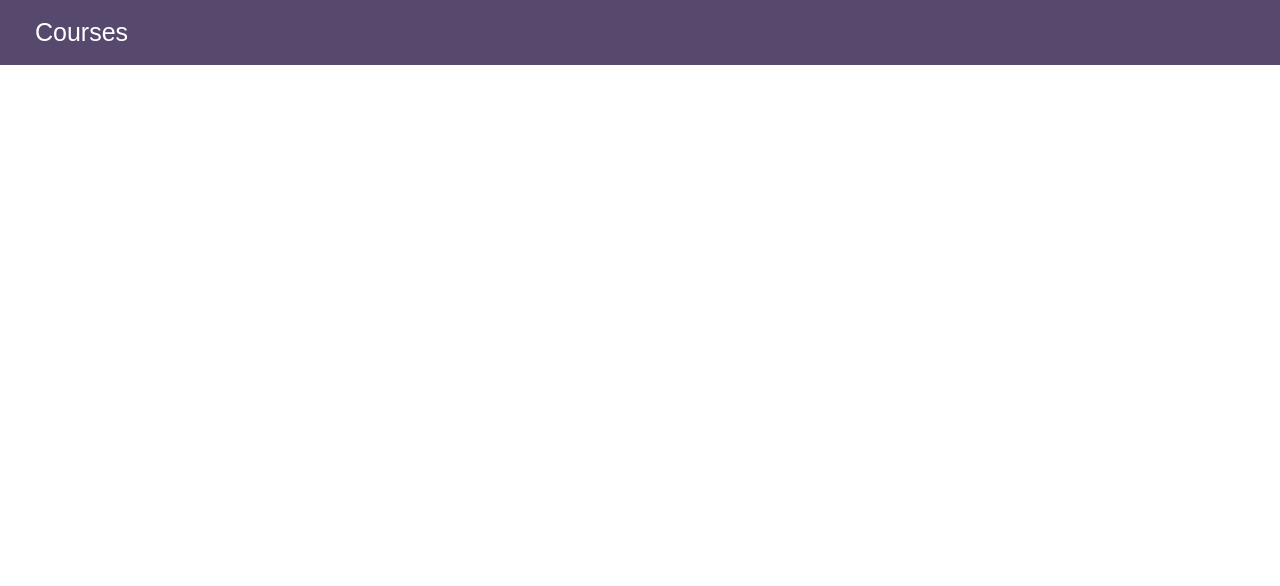
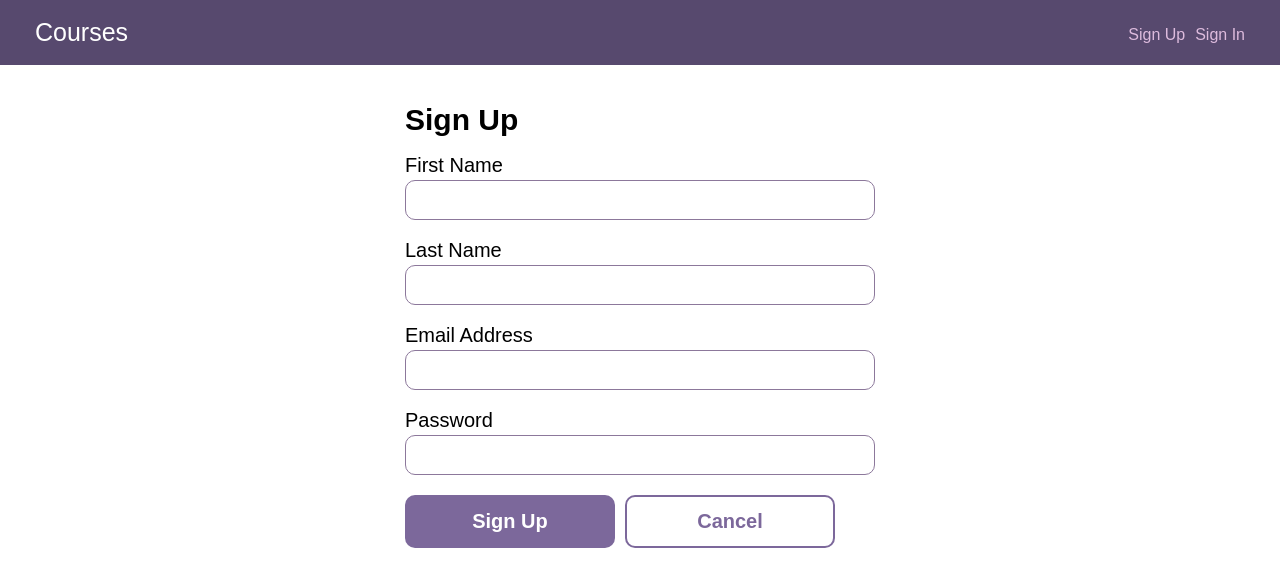
Before and after one commit to bertw82/full-stack-app, a React (Create React App) app in the folder client/: page /signup in a window 1280 px wide. Shown: the top 586 px of the page. Built offline with nearby package versions, Linux system fonts and the light colour scheme; no server answers; the HTML template or start-up script is replaced by a standard one.

Commit message:
create shell of all components

```diff
--- a/client/src/App.js
+++ b/client/src/App.js
@@ -10,19 +10,14 @@ import Courses from './components/Courses';
 import CourseDetail from './components/CourseDetail';
 import UpdateCourse from './components/UpdateCourse';
 import CreateCourse from './components/CreateCourse';
+import UserSignUp from './components/UserSignUp';
+import UserSignIn from './components/UserSignIn';
+import UserSignOut from './components/UserSignOut';
 
 class App extends Component {
   constructor() {
     super();
-    this.state = {
-      courses: []
-    }
     this.api = this.api.bind(this);
-    this.getCourses = this.getCourses.bind(this);
-  }
-
-  componentDidMount() {
-    this.getCourses();
   }
 
   api(path, method = 'GET', body = null) {
@@ -42,24 +37,10 @@ class App extends Component {
     return fetch(url, options);
   }
 
-  async getCourses() {
-    const response = await this.api('/courses');
-    if (response.status === 200) {
-      return response.json().then(data => {
-        this.setState({
-          courses: data
-        })
-      });
-    } else if (response.status === 401) {
-      console.log('Error 401');
-    } else {
-      throw new Error();
-    }
+  async updateCourse(path, data) {
+    const response = await this.api(`/courses/${path}`, 'PUT', data);
+    console.log(response);
   }
-
-  // async updateCourse() {
-  //   const response = await this.api('/course')
-  // }
 
   render() {
     return (
@@ -69,10 +50,13 @@ class App extends Component {
 
           <Switch>
             <Route exact path="/" render={ () => <Redirect to="/courses" />} />
-            <Route exact path="/courses" render={ () => <Courses courses={this.state.courses} />} />
+            <Route exact path="/courses" render={ () => <Courses api={this.api} />} />
             <Route path="/courses/create" render={ () => <CreateCourse api={this.api} />} />
             <Route exact path="/courses/:id" render={ () => <CourseDetail api={this.api} /> } />
-            <Route path="/courses/:id/update" render={ () => <UpdateCourse api={this.api} />} />
+            <Route path="/courses/:id/update" render={ () => <UpdateCourse api={this.api} update={this.updateCourse} />} />
+            <Route path="/signin" render={() => <UserSignIn /> } />
+            <Route path="/signup" render={() => <UserSignUp /> } />
+            <Route path="/signout" render={() => <UserSignOut /> } />
           </Switch>
         </div>
       </BrowserRouter>
--- a/client/src/components/Courses.js
+++ b/client/src/components/Courses.js
@@ -2,20 +2,60 @@ import React, { Component } from 'react';
 import { Link, withRouter } from 'react-router-dom';
 
 class Courses extends Component {
+  constructor(props) {
+    super(props);
+    this.state = {
+      courses: []
+    }
+    this.getCourses = this.getCourses.bind(this);
+  }
+
+  componentDidMount() {
+    this.getCourses();
+  }
+
+  async getCourses() {
+    const response = await this.props.api('/courses');
+    if (response.status === 200) {
+      return response.json().then(data => {
+        this.setState({
+          courses: data
+        })
+      });
+    } else if (response.status === 401) {
+      console.log('Error 401');
+    } else {
+      throw new Error();
+    }
+  }
+
+
 
   render() {
-    const courses = this.props.courses;
-    const list = courses.map(course => {
-      return <li key={course.id} className="course-link"><Link to={`/courses/${course.id}`}>{course.title}</Link></li>
+    const list = this.state.courses.map(course => {
+      return  <div key={course.id} className="course--link course--module">
+                <h2 className="course--label">Course</h2>
+                <h3 className="course--title">
+                  <Link className="button-link" to={`/courses/${course.id}`}>{course.title}</Link>
+                </h3>
+              </div>
+
+
     });
 
     return (
-      <>
-        <ul>
+      <div className="wrap main--grid">
           { list }
-        </ul>
-        <button className="button" style={{ margin: "20px"}}><Link className="button-link" to="/courses/create">Create Course</Link></button>
-      </>
+          <div className="course--module course--add--module">
+            <Link to="/courses/create">
+              <span className="course--add--title">
+              <svg version="1.1" xmlns="http://www.w3.org/2000/svg" x="0px" y="0px"
+              viewBox="0 0 13 13" className="add"><polygon points="7,6 7,0 6,0 6,6 0,6 0,7 6,7 6,13 7,13 7,7 13,7 13,6 "></polygon></svg>
+              New Course
+              </span>
+            </Link>
+          </div>
+      </div>
     );
   }
 }
--- a/client/src/components/Header.js
+++ b/client/src/components/Header.js
@@ -1,23 +1,31 @@
 import React from 'react';
-// import { Link } from 'react-router-dom';
+import { Link } from 'react-router-dom';
 
 export default class Header extends React.PureComponent {
   render() {
+    const authUser = this.props.authenticatedUser;
     return (
       <header>
         <div className="wrap header--flex">
-          <h1 className="header--logo"><a href="index.html">Courses</a></h1>
-          {/* <nav>
-            {
+          <h1 className="header--logo"><Link to="/courses">Courses</Link></h1>
+          <nav>
+            { authUser ? (
               <React.Fragment>
+                <ul className="header--signedin">
+                  <li>Welcome, Joe Smith!</li>
+                  <li><Link to="/signout">Sign Out</Link></li>
+                </ul>
               </React.Fragment>
+            ) : (
+              <React.Fragment>
+              <ul className="header--signedout">
+                <li><Link to="/signup">Sign Up</Link></li>
+                <li><Link to="/signin">Sign In</Link></li>
+              </ul>
+              </React.Fragment>
+            )}
+            </nav>
 
-            }
-            <ul class="header--signedin">
-              <li>Welcome, Joe Smith!</li>
-              <li><a href="sign-out.html">Sign Out</a></li>
-            </ul>
-          </nav> */}
         </div>
         </header>
     )
--- a/client/src/components/UpdateCourse.js
+++ b/client/src/components/UpdateCourse.js
@@ -22,25 +22,18 @@ class UpdateCourse extends Component {
   change(event) {
     const name = event.target.name;
     const value = event.target.value;
-    console.log(name);
-    console.log(value);
+
     this.setState(() => {
       return {
         [name]: value
       };
     });
-    console.log(this.state);
-  }
-
-  async updateCourse(data) {
-    const response = await this.props.api(`/courses/${this.state.courseId}`, 'PUT', data);
-    console.log(response);
   }
 
   submit() {
     const data = this.state;
     console.log(data);
-    this.updateCourse(data);
+    this.props.update(this.state.courseId, data);
     this.props.history.push(`/courses/${this.state.courseId}`);
   }
 
--- /dev/null
+++ b/client/src/components/UserSignIn.js
@@ -0,0 +1,76 @@
+import React, {Component} from 'react';
+import Form from './Form';
+
+export default class UserSignIn extends Component {
+  constructor(props) {
+    super(props);
+    this.state = {
+      email: '',
+      password: '',
+      errors: []
+    }
+    this.change = this.change.bind(this);
+    this.submit = this.submit.bind(this);
+    this.cancel = this.cancel.bind(this);
+  }
+
+  change(event) {
+    const name = event.target.name;
+    const value = event.target.value;
+
+    this.setState(() => {
+      return {
+        [name]: value
+      };
+    });
+  }
+
+  submit() {
+
+  }
+
+  cancel() {
+    this.props.history.push('/');
+  }
+
+  render() {
+    const {
+      email,
+      password,
+      errors,
+    } = this.state;
+
+    return (
+      <div className="form--centered">
+        <h2>Sign In</h2>
+        <Form
+          cancel={this.cancel}
+          errors={errors}
+          submit={this.submit}
+          submitButtonText="Sign In"
+          elements={() => (
+            <React.Fragment>
+              <label htmlFor="emailAddress">Email Address</label>
+              <input
+                id="emailAddress"
+                name="emailAddress"
+                type="email"
+                value={email}
+                onChange={this.change}
+                />
+              <label htmlFor="password">Password</label>
+              <input
+                id="password"
+                name="password"
+                type="password"
+                value={password}
+                onChange={this.change} />
+            </React.Fragment>
+          )}
+        />
+      </div>
+    );
+
+  }
+
+}
--- /dev/null
+++ b/client/src/components/UserSignOut.js
@@ -0,0 +1,8 @@
+import React from "react";
+import { Redirect } from "react-router";
+
+export default (props) => {
+  return (
+    <Redirect to="/" />
+  );
+}
--- /dev/null
+++ b/client/src/components/UserSignUp.js
@@ -0,0 +1,94 @@
+import React, { Component } from 'react';
+import Form from './Form';
+
+export default class UserSignUp extends Component {
+  constructor(props) {
+    super(props);
+    this.state = {
+      firstName: '',
+      lastName: '',
+      email: '',
+      password: '',
+      errors: [],
+    }
+    this.change = this.change.bind(this);
+    this.submit = this.submit.bind(this);
+    this.cancel = this.cancel.bind(this);
+  }
+
+  change(event) {
+    const name = event.target.name;
+    const value = event.target.value;
+
+    this.setState(() => {
+      return {
+        [name]: value
+      };
+    });
+  }
+
+  submit() {
+
+  }
+
+  cancel() {
+    this.props.history.push('/');
+  }
+
+  render() {
+    const {
+      firstName,
+      lastName,
+      email,
+      password,
+      errors,
+    } = this.state;
+
+    return (
+      <div className="form--centered">
+        <h2>Sign Up</h2>
+        <Form
+          cancel={this.cancel}
+          errors={errors}
+          submit={this.submit}
+          submitButtonText="Sign Up"
+          elements={() => (
+            <React.Fragment>
+            <label htmlFor="firstName">First Name</label>
+              <input
+                id="firstName"
+                name="firstName"
+                type="text"
+                value={firstName}
+                onChange={this.change}
+                />
+              <label htmlFor="lastName">Last Name</label>
+              <input
+                id="lastName"
+                name="lastName"
+                type="text"
+                value={lastName}
+                onChange={this.change}
+                />
+              <label htmlFor="emailAddress">Email Address</label>
+              <input
+                id="emailAddress"
+                name="emailAddress"
+                type="email"
+                value={email}
+                onChange={this.change}
+                />
+              <label htmlFor="password">Password</label>
+              <input
+                id="password"
+                name="password"
+                type="password"
+                value={password}
+                onChange={this.change}
+                />
+            </React.Fragment>
+          )} />
+      </div>
+    );
+  }
+}
```
